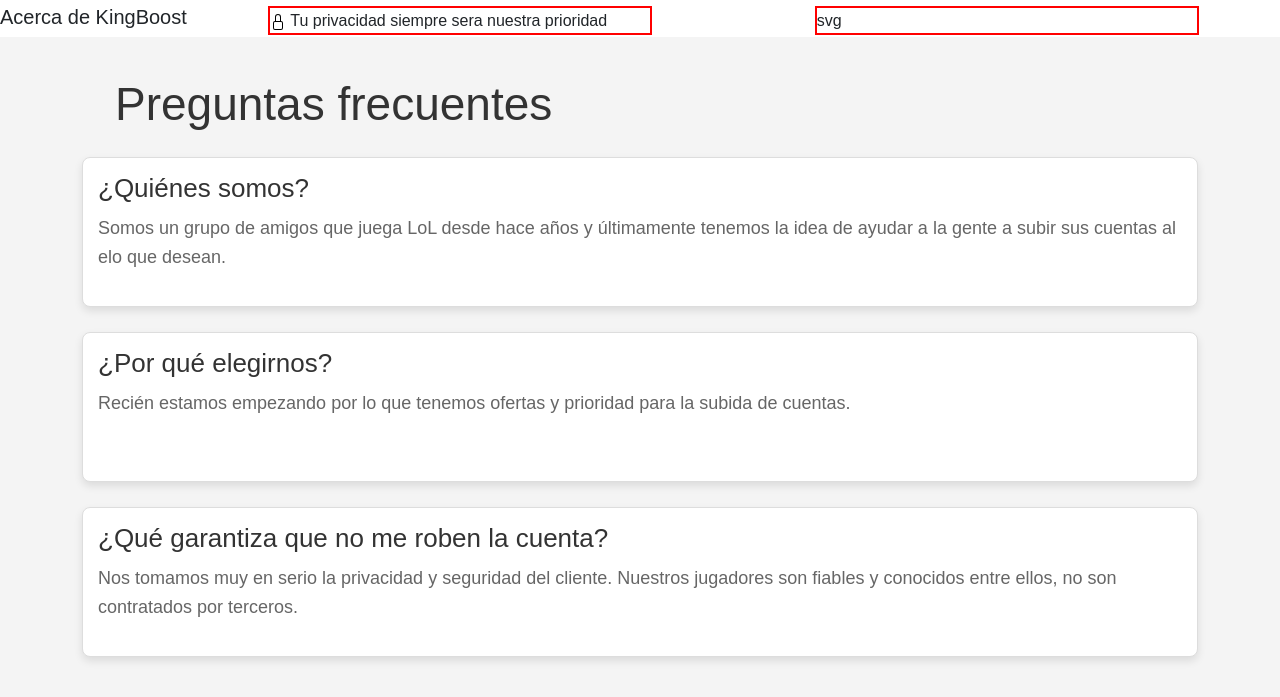
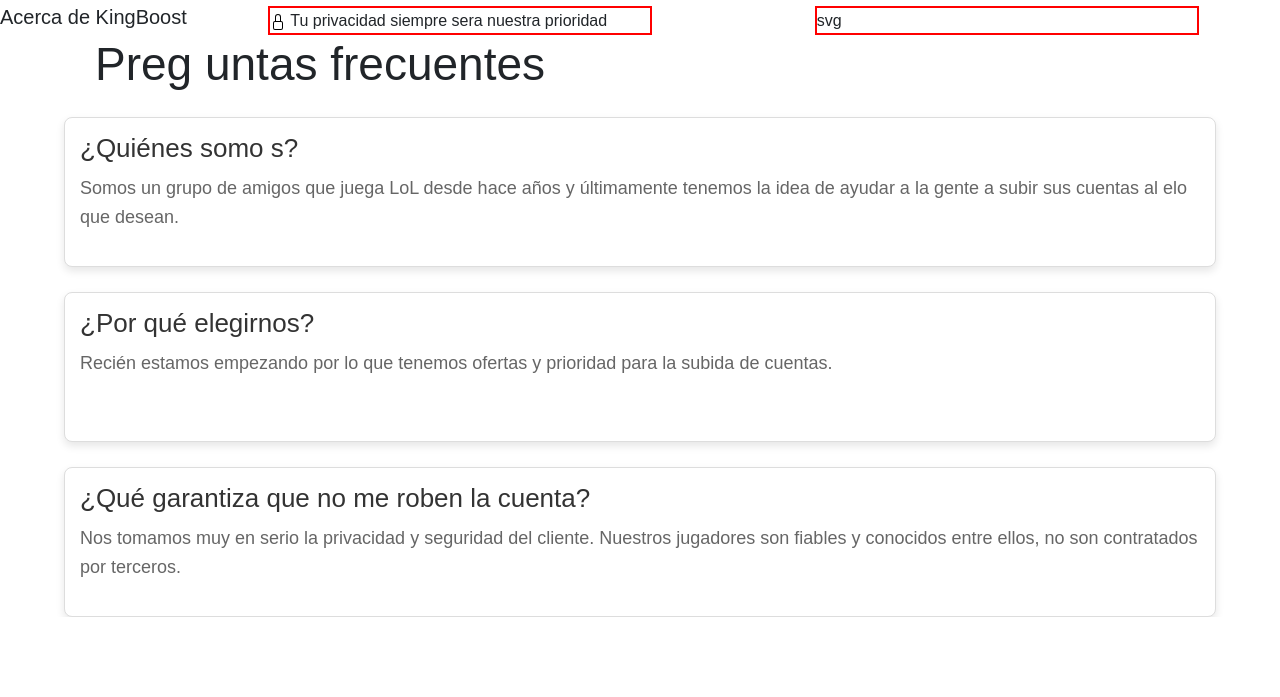
Before and after one commit to Jowerly/KingBoost-Boosters-.github.io, a website: page Boosters/index.html in a window 1280 px wide. Shown: the part 1130-1827 px from the top of the page. After the commit the page ends 1747 px from the top, so only its background shows below. Drawn offline with nearby package versions, Linux system fonts and the light colour scheme.

Commit message:
Initial commit

```diff
--- a/Boosters/index.html
+++ b/Boosters/index.html
@@ -81,10 +81,10 @@
                 svg
             </div>
         </section>
-        <section class="faq-container">
-            <h3 id="titulo3">Preguntas frecuentes</h3>
-            <div class="faq-card">
-                <h4>¿Quiénes somos?</h4>
+        <section class="faq-conta   iner">
+            <h3 id="titulo3">Preg   untas frecuentes</h3>
+            <div class="faq-card"   >
+                <h4>¿Quiénes somo   s?</h4>
                 <p>Somos un grupo de amigos que juega LoL desde hace años y últimamente tenemos la idea de ayudar a la gente a subir sus cuentas al elo que desean.</p>
             </div>
             <div class="faq-card">
```
